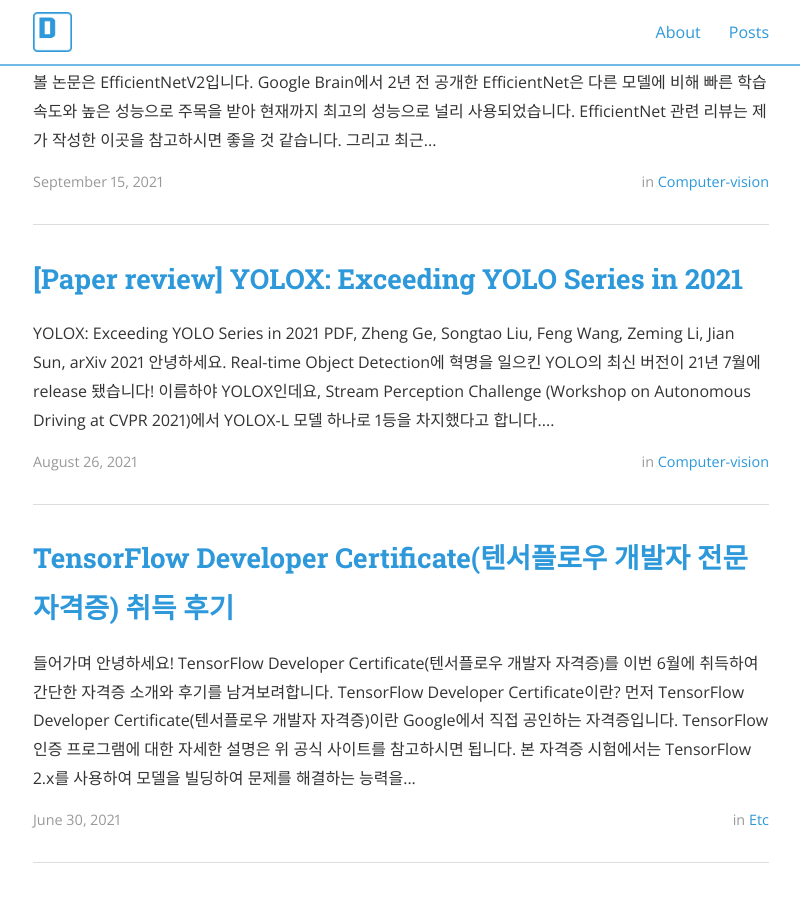
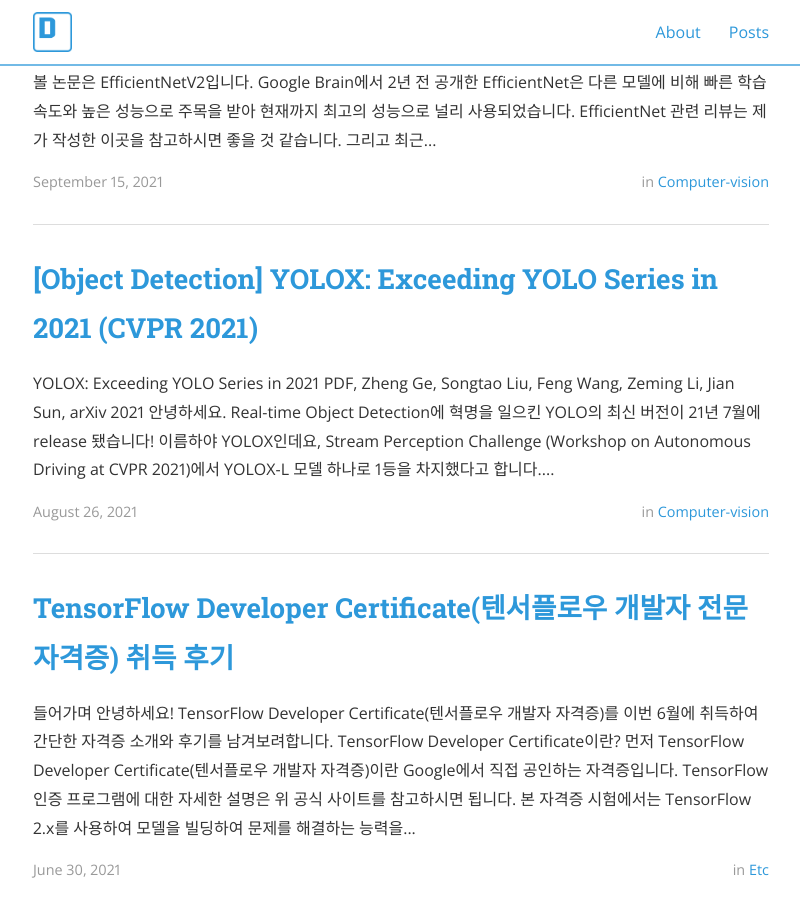
Before and after one commit to danaing/danaing.github.io-old.ver, a Jekyll site: the page built from index.html, in a window 1280 px wide and 900 px high, scrolled down 613 px. Shown: the whole window, without its empty margins (239-1039 px from the left). Built offline with Jekyll 4.4.1, drawn with Linux system fonts in a browser that asks for light colours; nearby versions of some CDN libraries; the list of posts is cut into pages by our own code.

Commit message:
Update 2021-08-26-paper-review-yolox.md

```diff
--- a/_posts/2021-08-26-paper-review-yolox.md
+++ b/_posts/2021-08-26-paper-review-yolox.md
@@ -1,6 +1,6 @@
 ---
 layout: post
-title:  "[Paper review] YOLOX: Exceeding YOLO Series in 2021"
+title:  "[Object Detection] YOLOX: Exceeding YOLO Series in 2021 (CVPR 2021)"
 date:   2021-08-26
 author: danahkim
 tags: Object-Detection
```
